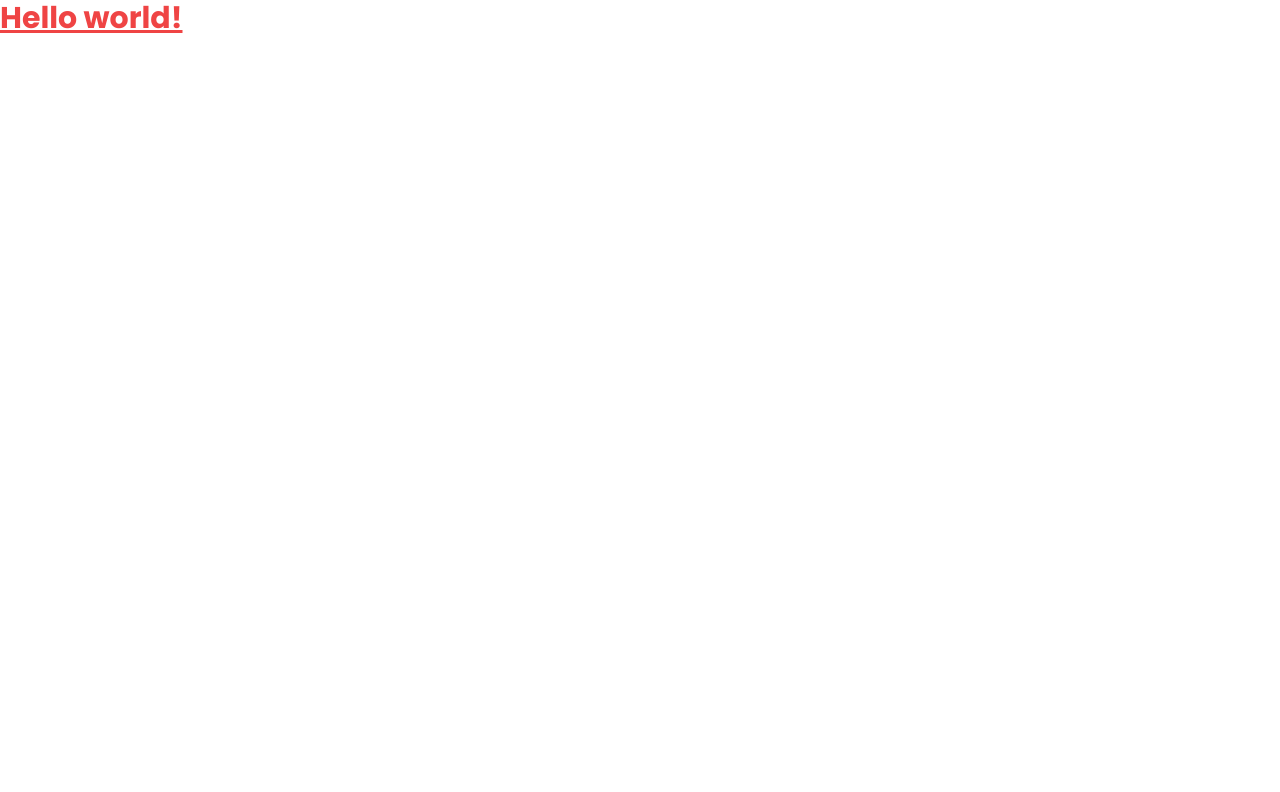
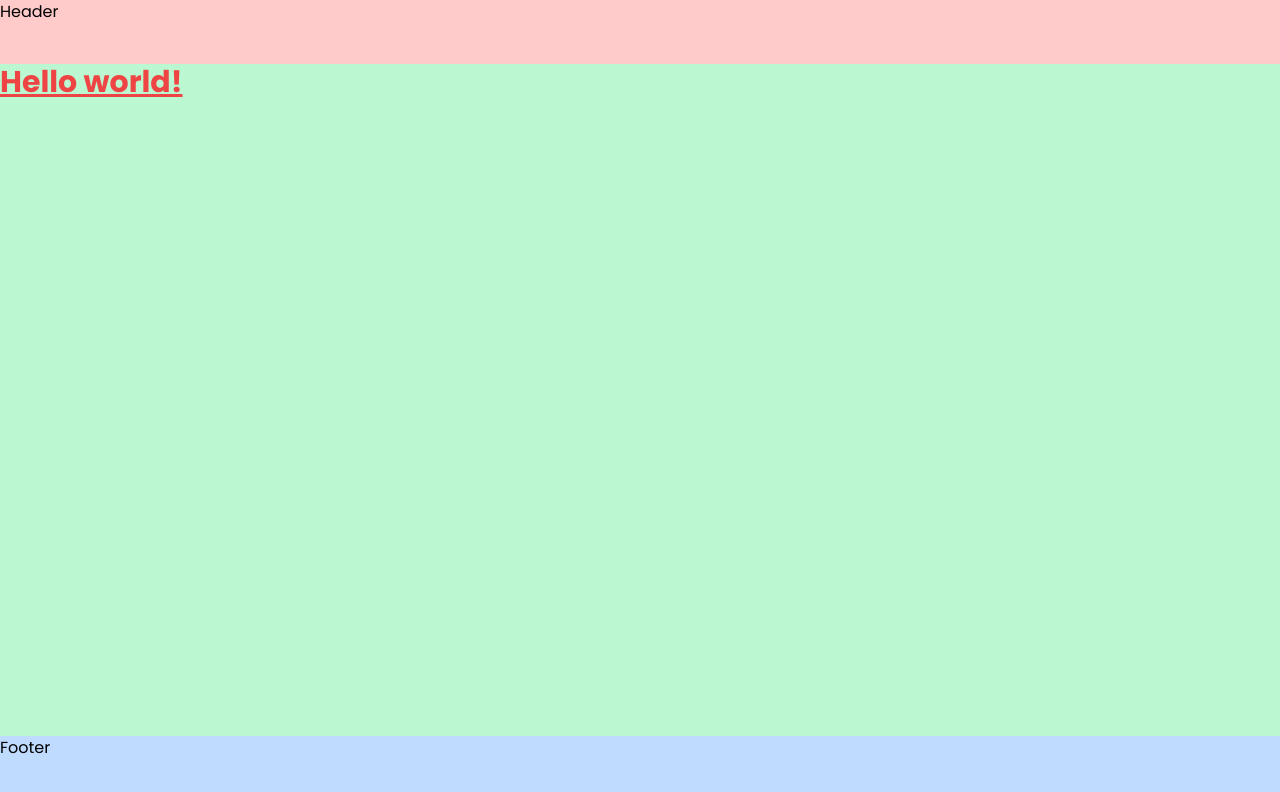
Before and after one commit to mustafahincal/offerWise, a Next.js app in the folder client/: page / in a window 1280 px wide. Shown: the top 792 px of the page. Built offline with nearby package versions, Linux system fonts and the light colour scheme.

Commit message:
add default components and layout the page

```diff
--- /dev/null
+++ b/client/src/components/content/Content.tsx
@@ -0,0 +1,9 @@
+interface ContentProps {
+  children: React.ReactNode;
+}
+
+const Content = ({ children }: ContentProps) => {
+  return <div className="bg-green-200 flex-1">{children}</div>;
+};
+
+export default Content;
--- /dev/null
+++ b/client/src/components/footer/Footer.tsx
@@ -0,0 +1,5 @@
+const Footer = () => {
+  return <div className="bg-blue-200 h-16 text-black">Footer</div>;
+};
+
+export default Footer;
--- /dev/null
+++ b/client/src/components/header/Header.tsx
@@ -0,0 +1,5 @@
+const Header = () => {
+  return <div className="bg-red-200 h-16 text-black">Header</div>;
+};
+
+export default Header;
--- /dev/null
+++ b/client/src/layouts/Layout.tsx
@@ -0,0 +1,19 @@
+import Content from "@/components/content/Content";
+import Footer from "@/components/footer/Footer";
+import Header from "@/components/header/Header";
+
+interface LayoutProps {
+  children: React.ReactNode;
+}
+
+const Layout = ({ children }: LayoutProps) => {
+  return (
+    <div className="h-screen flex flex-col justify-between">
+      <Header />
+      <Content>{children}</Content>
+      <Footer />
+    </div>
+  );
+};
+
+export default Layout;
--- a/client/src/pages/_app.tsx
+++ b/client/src/pages/_app.tsx
@@ -1,6 +1,11 @@
-import '@/styles/globals.css'
-import type { AppProps } from 'next/app'
+import Layout from "@/layouts/Layout";
+import "@/styles/globals.css";
+import type { AppProps } from "next/app";
 
 export default function App({ Component, pageProps }: AppProps) {
-  return <Component {...pageProps} />
+  return (
+    <Layout>
+      <Component {...pageProps} />
+    </Layout>
+  );
 }
```
